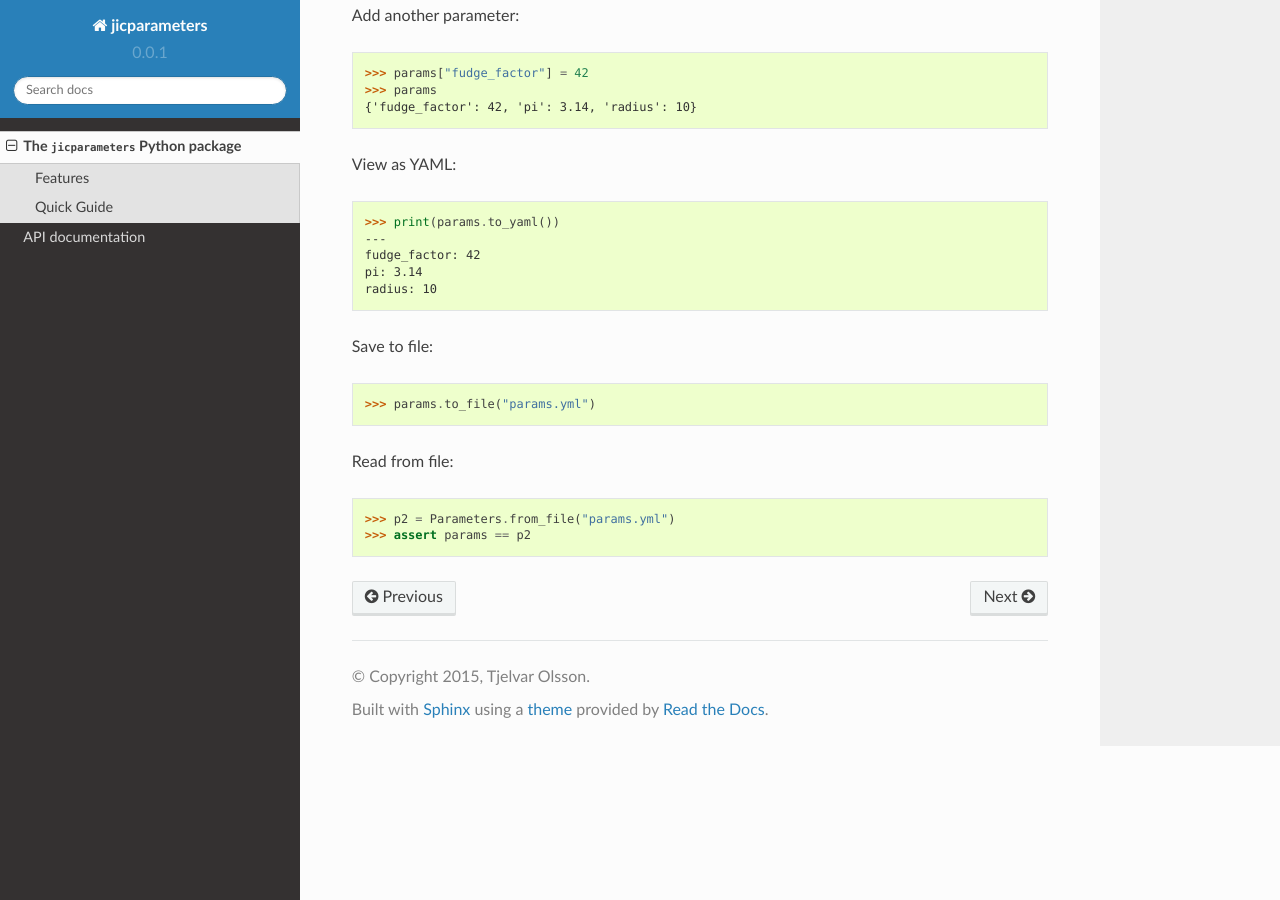
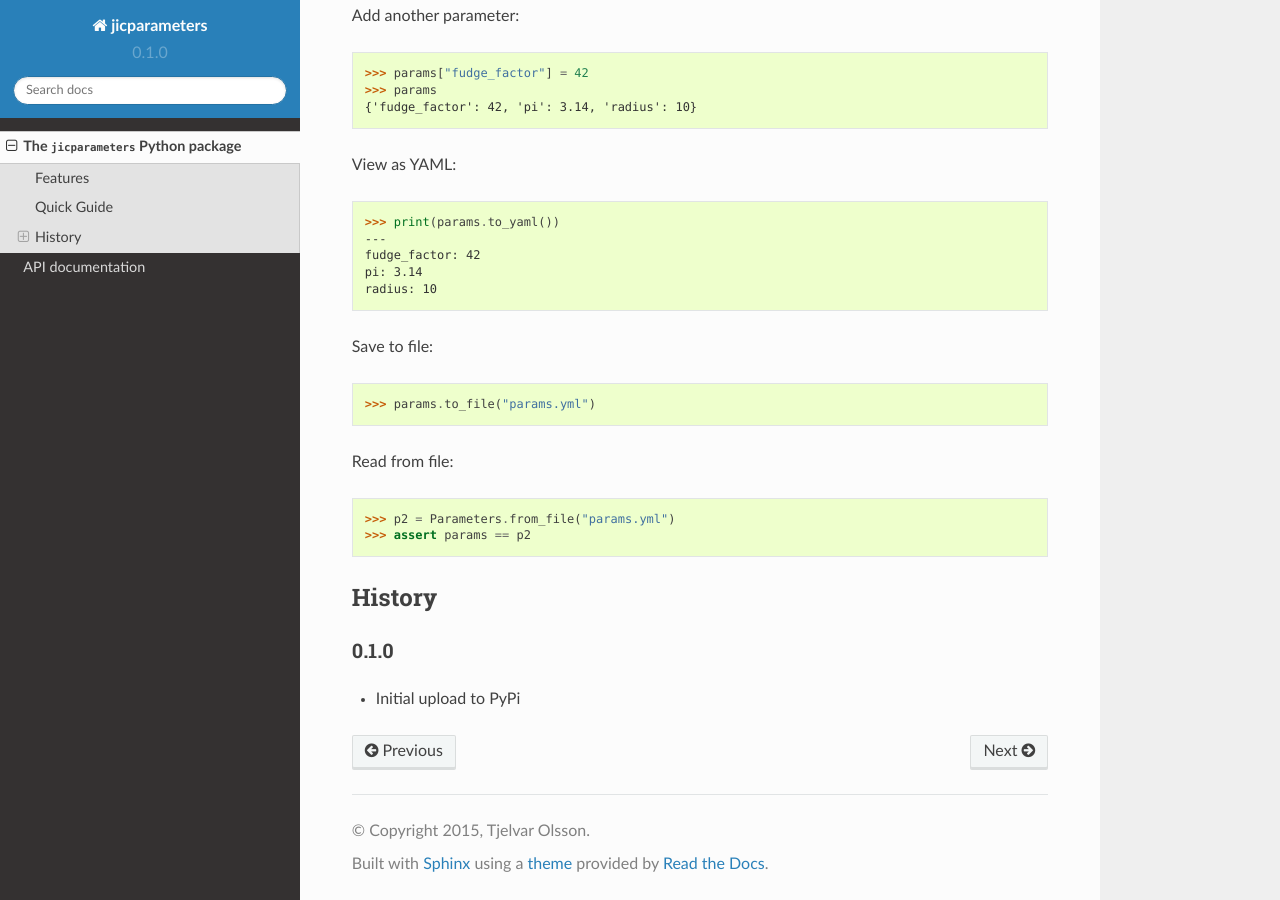
Before and after one commit to JIC-CSB/jicparameters, a Sphinx documentation site: the page built from docs/source/README.rst, in a window 1280 px wide and 900 px high, scrolled down 871 px. Built offline with Sphinx 7.4.7 and the Read the Docs theme 2.0.0, drawn with Linux system fonts in a browser that asks for light colours.

Commit message:
Updated version number to 0.1.0

```diff
--- a/README.rst
+++ b/README.rst
@@ -72,3 +72,12 @@ Read from file::
 
     >>> p2 = Parameters.from_file("params.yml")
     >>> assert params == p2
+
+
+History
+-------
+
+0.1.0
+^^^^^
+
+- Initial upload to PyPi
--- a/docs/source/conf.py
+++ b/docs/source/conf.py
@@ -51,7 +51,7 @@ copyright = u'2015, Tjelvar Olsson'
 # built documents.
 #
 # The short X.Y version.
-version = "0.0.1"
+version = "0.1.0"
 # The full version, including alpha/beta/rc tags.
 release = version
 
--- a/jicparameters/__init__.py
+++ b/jicparameters/__init__.py
@@ -2,7 +2,7 @@
 
 import yaml
 
-__version__ = "0.0.1"
+__version__ = "0.1.0"
 
 
 class Parameters(dict):
--- a/setup.py
+++ b/setup.py
@@ -21,7 +21,7 @@ class NoseTestCommand(TestCommand):
         import nose
         nose.run_exit(argv=['nosetests'])
 
-version = "0.0.1"
+version = "0.1.0"
 readme = open('README.rst').read()
 
 setup(name="jicparameters",
```
